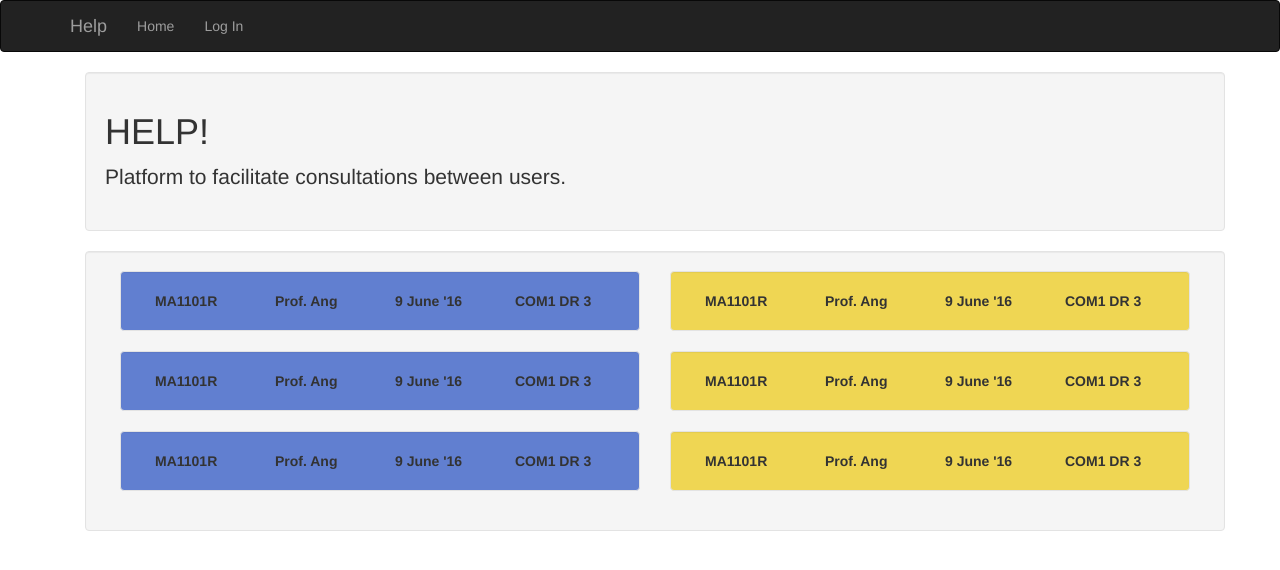
After one commit to azhenxuan/help, a Flask app: template templates/my_schedule.html in a window 1280 px wide. The commit adds this page. Shown: the top 570 px of the page. Run offline with Flask 2, Linux system fonts and the light colour scheme; the template is opened without the code that fills it, so the values that code supplies are empty; some libraries are stand-ins or nearby versions.

Commit message:
basic pages up

```diff
--- a/help.py
+++ b/help.py
@@ -1,8 +1,11 @@
 from flask import Flask, render_template, flash, request, session, redirect, url_for
 from flask_script import Manager
 from flask_bootstrap import Bootstrap
-from flask.ext.sqlalchemy import SQLAlchemy
-from flask.ext.migrate import Migrate, MigrateCommand
+from flask_sqlalchemy import SQLAlchemy
+from flask_migrate import Migrate, MigrateCommand
+from flask_wtf import Form
+from wtforms import SubmitField, SelectField, StringField
+from wtforms_components import DateField, TimeField
 from api import *
 import requests
 import json
@@ -34,12 +37,26 @@ class User(db.Model):
         return '<User {id}: {name}>'.format(id=self.user_id, name=self.name)
 
 class Module(db.Model):
-	__tablename__ = 'modules'
-	mod_code = db.Column(db.String(20), primary_key=True)
-	name     = db.Column(db.String(20))
+    __tablename__ = 'modules'
+    mod_code = db.Column(db.String(20), primary_key=True)
+    name     = db.Column(db.String(20))
 
-	def __repr__(self):
-		return '<Module {code}: {name}>'.format(code=self.mod_code, name=self.name)
+    def __repr__(self):
+        return '<Module {code}: {name}>'.format(code=self.mod_code, name=self.name)
+
+#########
+# Forms #
+#########
+
+class NewConsultForm(Form):
+    mod_code     = SelectField('Module Code', choices = [("MA1101R", "MA1101R"),
+        ("MA1102R", "MA1102R"), ("CS1010S", "CS1010S"), ("CS2020", "CS2020")])
+    date         = DateField('Date')
+    start        = TimeField('Start')
+    end          = TimeField('End')
+    venue        = StringField('Venue')
+    max_students = SelectField('Max no. of students: ', choices = [("5", 5), ("10", 10), ("15", 15), ("20", 20)])
+    submit       = SubmitField('Create')
 
 ##########
 # Routes #
@@ -51,36 +68,52 @@ def index():
 
 @app.route('/inside')
 def inside():
-	if request.args.get('token'):
-		session['token'] = request.args['token']
+    if request.args.get('token'):
+        session['token'] = request.args['token']
 
-	if session.get('token'):
-		user = UserAPI(session['token'])
-		name = user.get_name()
-		return render_template('inside.html', name=name.title())
+    if session.get('token'):
+        user = UserAPI(session['token'])
+        if user.logged_in():
+            name = user.get_name()
+            return render_template('inside.html', name=name.title())
 
-	flash("You are currently logged out. Please log in.")
-	return redirect(url_for('index'))
+    session['token'] = None
+    flash("You are currently logged out. Please log in.")
+    return redirect(url_for('index'))
 
 @app.route('/get_help')
 def get_help():
-	if session.get('token'):
-		user = UserAPI(session['token'])
-		name = user.get_name()
-		return render_template('get_help.html', name=name.title())
+    if session.get('token'):
+        user = UserAPI(session['token'])
+        if user.logged_in():
+            return render_template('get_help.html')
 
-	flash("You are currently logged out. Please log in.")
-	return redirect(url_for('index'))
+    session['token'] = None
+    flash("You are currently logged out. Please log in.")
+    return redirect(url_for('index'))
 
 @app.route('/provide_help')
-def get_help():
-	if session.get('token'):
-		user = UserAPI(session['token'])
-		name = user.get_name()
-		return render_template('provide_help.html', name=name.title())
+def provide_help():
+    form = NewConsultForm()
+    if session.get('token'):
+        user = UserAPI(session['token'])
+        if user.logged_in():
+            return render_template('provide_help.html', form=form)
 
-	flash("You are currently logged out. Please log in.")
-	return redirect(url_for('index'))
+    session['token'] = None
+    flash("You are currently logged out. Please log in.")
+    return redirect(url_for('index'))
+
+@app.route('/see_schedule')
+def my_schedule():
+    if session.get('token'):
+        user = UserAPI(session['token'])
+        if user.logged_in():
+            return render_template('my_schedule.html')
+
+    session['token'] = None
+    flash("You are currently logged out. Please log in.")
+    return redirect(url_for('index'))
 
 
 # Error Handling
--- /dev/null
+++ b/static/css/main.css
@@ -0,0 +1,9 @@
+.get-help .well {
+	background-color: #617FD0;
+	font-weight: bold;
+}
+
+.give-help .well {
+	background-color: #EFD653;
+	font-weight: bold;
+}
--- a/templates/get_help.html
+++ b/templates/get_help.html
@@ -8,7 +8,7 @@
         <h1>HELP!</h1>
         <p class="lead">Platform to facilitate consultations between users.</p>
     </div>
-    <div class="container-fluid">
+    <div class="container-fluid well">
     	<!--Add a box representing consult for every valid consult-->
     	<a href="#">
     		<div class="col-md-3 col-sm-6">
--- /dev/null
+++ b/templates/my_schedule.html
@@ -0,0 +1,117 @@
+{% extends "base.html" %}
+{% import "bootstrap/wtf.html" as wtf %}
+
+{% block subtitle %}My Schedules{% endblock %}
+
+{% block styles %}
+{{ super() }}
+<link rel="stylesheet"
+      href="{{url_for('.static', filename='css/main.css')}}">
+{% endblock %}
+
+{% block page_content %}
+<div class="container">
+    <div class="well">
+        <h1>HELP!</h1>
+        <p class="lead">Platform to facilitate consultations between users.</p>
+    </div>
+
+    <!--Form-->
+    <div class="container-fluid well">
+        <div class="get-help col-md-6 col-sm-6 col-xs-6">
+
+            <!-- For each consultation -->
+            <div class="container-fluid well">
+                <div class="col-md-3">
+                    MA1101R
+                </div>
+                <div class="col-md-3">
+                    Prof. Ang
+                </div>
+                <div class="col-md-3">
+                    9 June '16
+                </div>
+                <div class="col-md-3">
+                    COM1 DR 3
+                </div>
+            </div>
+            <div class="container-fluid well">
+                <div class="col-md-3">
+                    MA1101R
+                </div>
+                <div class="col-md-3">
+                    Prof. Ang
+                </div>
+                <div class="col-md-3">
+                    9 June '16
+                </div>
+                <div class="col-md-3">
+                    COM1 DR 3
+                </div>
+            </div>
+            <div class="container-fluid well">
+                <div class="col-md-3">
+                    MA1101R
+                </div>
+                <div class="col-md-3">
+                    Prof. Ang
+                </div>
+                <div class="col-md-3">
+                    9 June '16
+                </div>
+                <div class="col-md-3">
+                    COM1 DR 3
+                </div>
+            </div>
+
+        </div>
+        <div class="give-help col-md-6 col-sm-6 col-xs-6">
+
+            <!-- For each consultation -->
+            <div class="container-fluid well">
+                <div class="col-md-3">
+                    MA1101R
+                </div>
+                <div class="col-md-3">
+                    Prof. Ang
+                </div>
+                <div class="col-md-3">
+                    9 June '16
+                </div>
+                <div class="col-md-3">
+                    COM1 DR 3
+                </div>
+            </div>
+            <div class="container-fluid well">
+                <div class="col-md-3">
+                    MA1101R
+                </div>
+                <div class="col-md-3">
+                    Prof. Ang
+                </div>
+                <div class="col-md-3">
+                    9 June '16
+                </div>
+                <div class="col-md-3">
+                    COM1 DR 3
+                </div>
+            </div>
+            <div class="container-fluid well">
+                <div class="col-md-3">
+                    MA1101R
+                </div>
+                <div class="col-md-3">
+                    Prof. Ang
+                </div>
+                <div class="col-md-3">
+                    9 June '16
+                </div>
+                <div class="col-md-3">
+                    COM1 DR 3
+                </div>
+            </div>
+
+        </div>
+    </div>
+</div>
+{% endblock %}
```
Also changed, not shown: templates/provide_help.html (added, +18 -0 lines).
